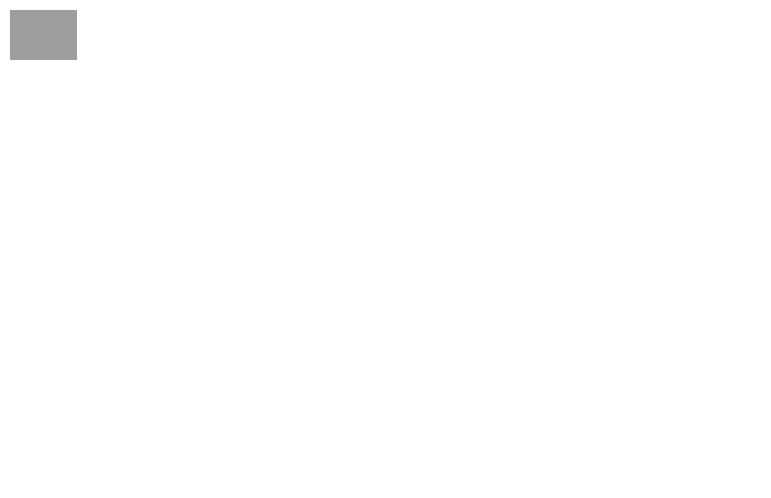
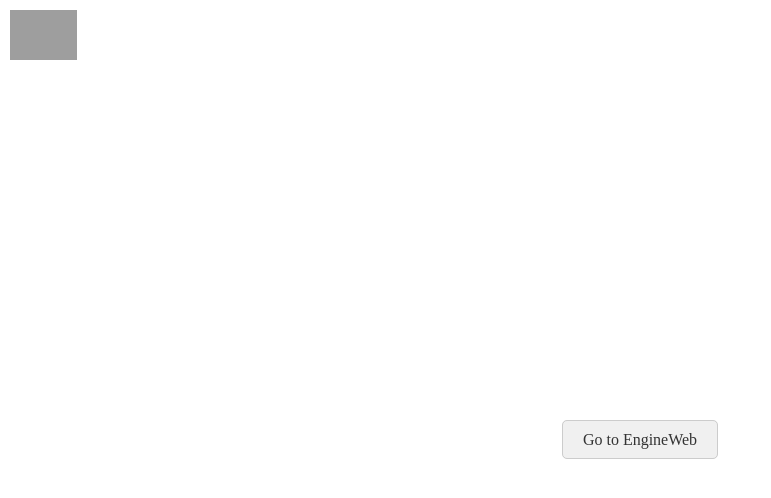
Before and after one commit to Lulu-User1/DuckDuckGo-Engine-V1, a plain HTML site: page index.html in a window 1280 px wide. Shown: the whole page, without its empty margins (0-771 px from the left). Drawn offline with Linux system fonts and the light colour scheme; grey boxes are pictures that could not be loaded.

Commit message:
Update index.html

```diff
--- a/index.html
+++ b/index.html
@@ -7,6 +7,11 @@
     <style>
         body {
             margin: 0; /* Remove default body margin */
+            display: flex; /* Enable flexbox for centering */
+            justify-content: center; /* Center horizontally */
+            align-items: center; /* Center vertically */
+            min-height: 100vh; /* Ensure the body takes up at least the full viewport height */
+            flex-direction: column; /* Stack items vertically (for logo and button) */
         }
         .logo-container {
             position: absolute; /* Position the logo container */
@@ -20,6 +25,21 @@
             height: 50px; /* Adjust logo height as needed */
             border: none; /* Remove default link border around image */
         }
+        .engine-web-button {
+            padding: 10px 20px; /* Add some padding to the button */
+            font-size: 16px; /* Set a readable font size */
+            background-color: #f0f0f0; /* Light gray background */
+            border: 1px solid #ccc; /* Light gray border */
+            cursor: pointer; /* Change cursor to indicate it's clickable */
+            text-decoration: none; /* Remove default link underline */
+            color: #333; /* Dark text color */
+            border-radius: 5px; /* Slightly rounded corners */
+        }
+
+        /* Adjust positioning if you want the button to be further down */
+        main {
+            margin-top: 80px; /* Add some space below the logo */
+        }
     </style>
 </head>
 <body>
@@ -29,5 +49,9 @@
         </a>
     </div>
 
-    </body>
+    <main>
+        <a href="https://duck-duck-go-engine-v1.vercel.app/EngineWeb/" class="engine-web-button">Go to EngineWeb</a>
+    </main>
+
+</body>
 </html>
```
